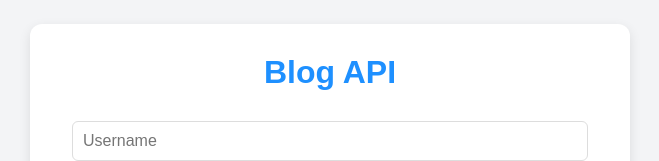
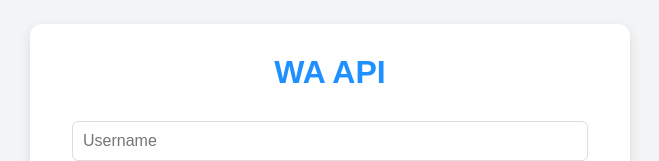
Before and after one commit to Herrmanndaniel/RestAPI, a website: page public/index.html in a window 1280 px wide. Shown: the part 209-370 px from the top of the page, without its empty margins (310-969 px from the left). Drawn offline with Linux system fonts and the light colour scheme.

Commit message:
Update index.html

```diff
--- a/public/index.html
+++ b/public/index.html
@@ -9,7 +9,7 @@
 
 <body>
     <div class="container">
-        <h1>Blog API</h1>
+        <h1>WA API</h1>
 
         <!-- Auth Section -->
         <div id="auth">
```
